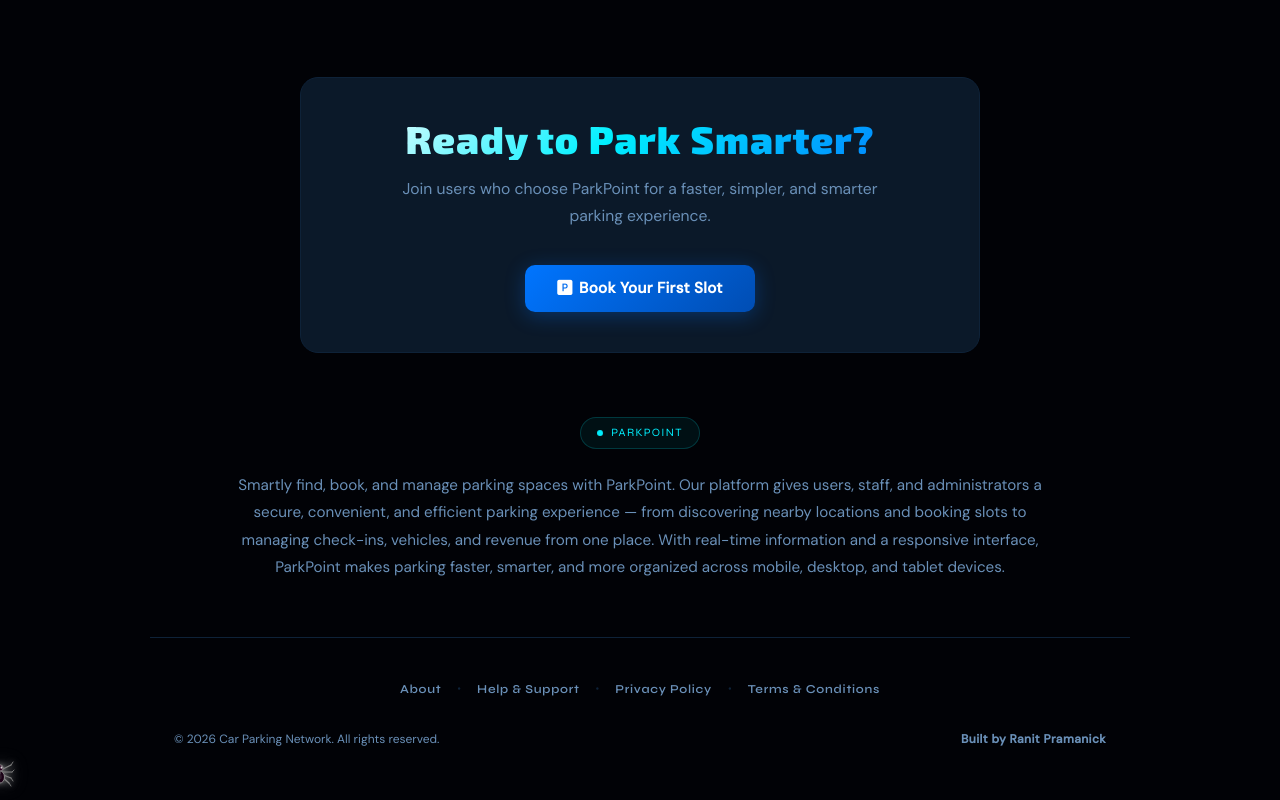
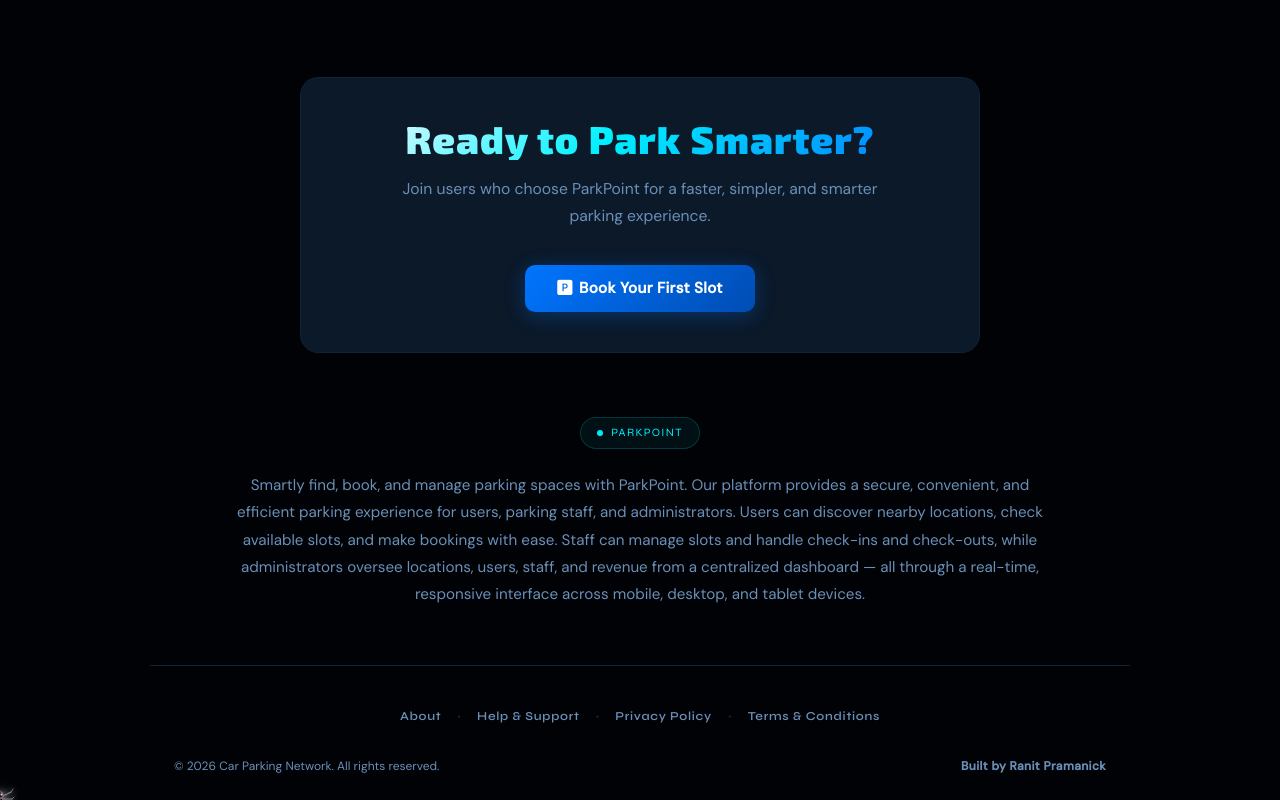
Before and after one commit to Ranit-Ani/car-parking-app, a React (Vite) app in the folder frontend/: page / in a window 1280 px wide. Shown: the part 1360-2160 px from the top of the page. Before the commit the page ends 2133 px from the top, so only its background shows below. Built offline with nearby package versions, Linux system fonts and the light colour scheme; no server answers.

Commit message:
Update Landing

```diff
--- a/frontend/src/pages/Landing.jsx
+++ b/frontend/src/pages/Landing.jsx
@@ -166,11 +166,12 @@ export default function Landing() {
             <span className="dot" /> ParkPoint
           </div>
           <p style={{ fontSize: '.95rem', color: 'var(--t2)', lineHeight: 1.8 }}>
-            Smartly find, book, and manage parking spaces with ParkPoint. Our platform gives users, staff, and
-            administrators a secure, convenient, and efficient parking experience — from discovering nearby
-            locations and booking slots to managing check-ins, vehicles, and revenue from one place. With
-            real-time information and a responsive interface, ParkPoint makes parking faster, smarter, and more
-            organized across mobile, desktop, and tablet devices.
+            Smartly find, book, and manage parking spaces with ParkPoint. Our platform provides a secure,
+            convenient, and efficient parking experience for users, parking staff, and administrators. Users can
+            discover nearby locations, check available slots, and make bookings with ease. Staff can manage slots
+            and handle check-ins and check-outs, while administrators oversee locations, users, staff, and revenue
+            from a centralized dashboard — all through a real-time, responsive interface across mobile, desktop,
+            and tablet devices.
           </p>
         </div>
       </section>
```
